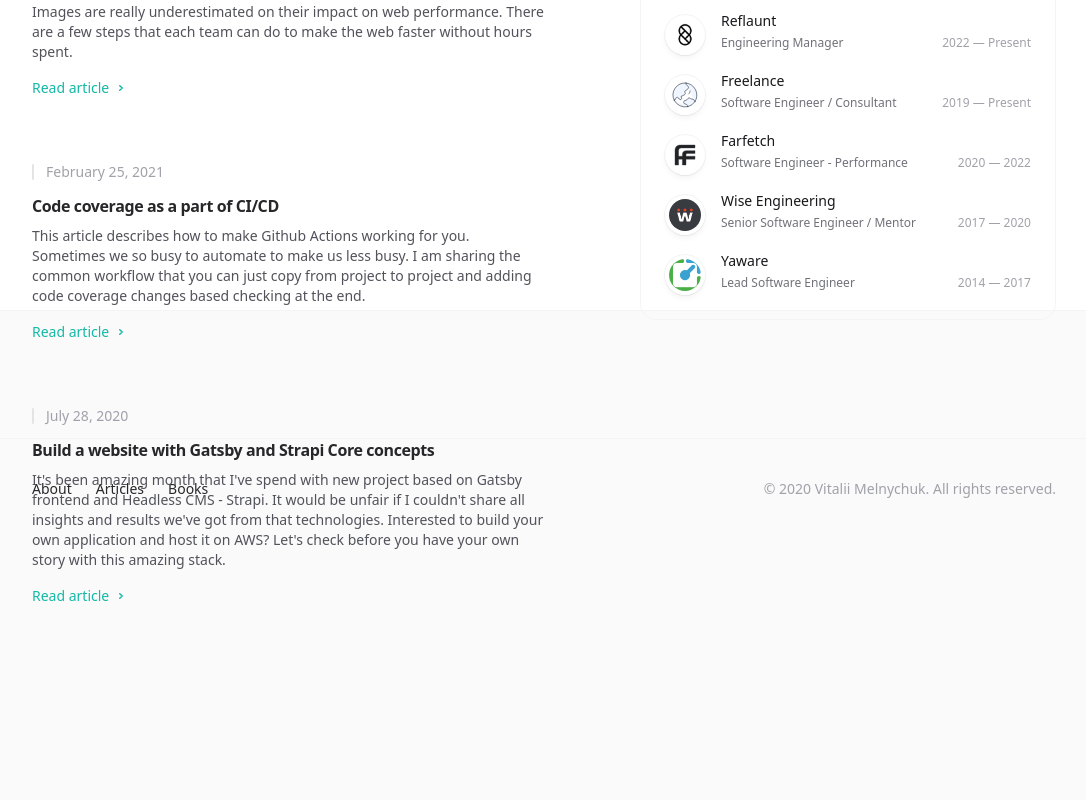
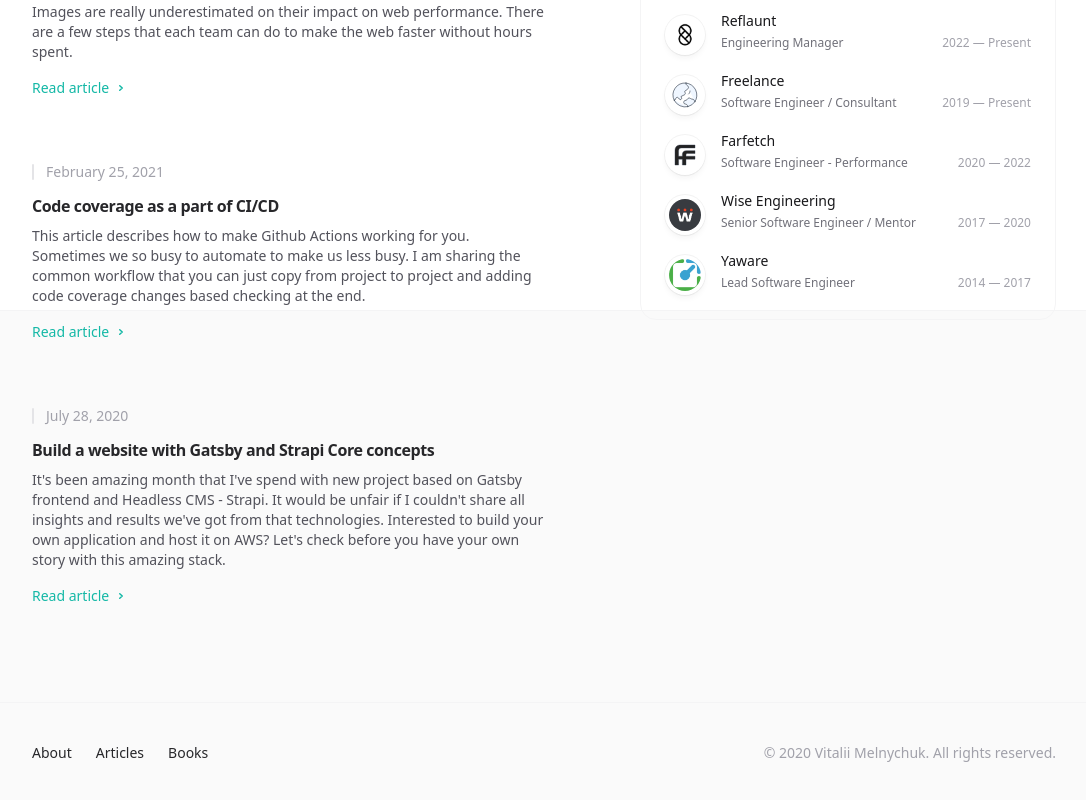
Before and after one commit to vitaliimelnychuk/blog, a Next.js app: page / in a window 1280 px wide. Shown: the part 490-1290 px from the top of the page, without its empty margins (96-1182 px from the left). Before the commit the page ends 1120 px from the top, so only its background shows below. Built offline with nearby package versions, Linux system fonts and the light colour scheme.

Commit message:
Fix Footer position

```diff
--- a/app/layout.tsx
+++ b/app/layout.tsx
@@ -16,8 +16,8 @@ export default function RootLayout({
           content="I’m Vitalii, a software engineer  based in Porto, Portugal. I occasinally build new stuff and share my learnings here."
         />
       </head>
-      <body className="flex h-full flex-col bg-zinc-50 dark:bg-black">
-        <div className="flex h-full flex-col">
+      <body className="flex min-h-full flex-col bg-zinc-50 dark:bg-black">
+        <div className="flex min-h-full flex-col">
           <div className="fixed inset-0 flex justify-center">
             <div className="flex w-full max-w-7xl">
               <div className="w-full bg-white ring-1 ring-zinc-100 dark:bg-zinc-900 dark:ring-zinc-300/20" />
--- a/src/components/Footer.tsx
+++ b/src/components/Footer.tsx
@@ -15,7 +15,7 @@ function NavLink({ href, children }: { href: string; children: ReactNode }) {
 }
 export function Footer() {
   return (
-    <footer className="mt-32">
+    <footer className="mt-24">
       <OuterContainer>
         <div className="border-t border-zinc-100 pt-10 pb-16 dark:border-zinc-700/40">
           <InnerContainer>
```
